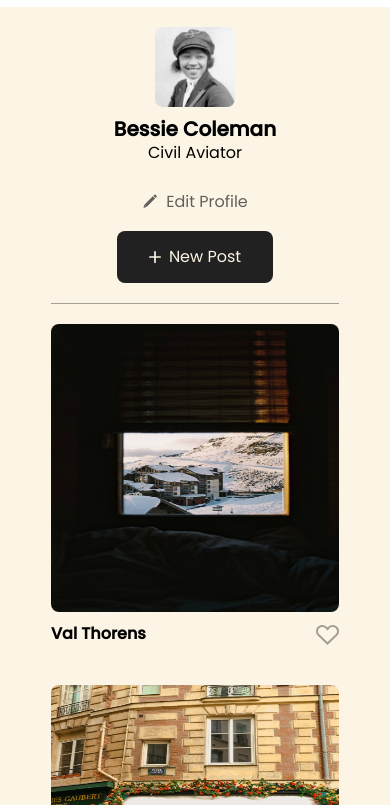
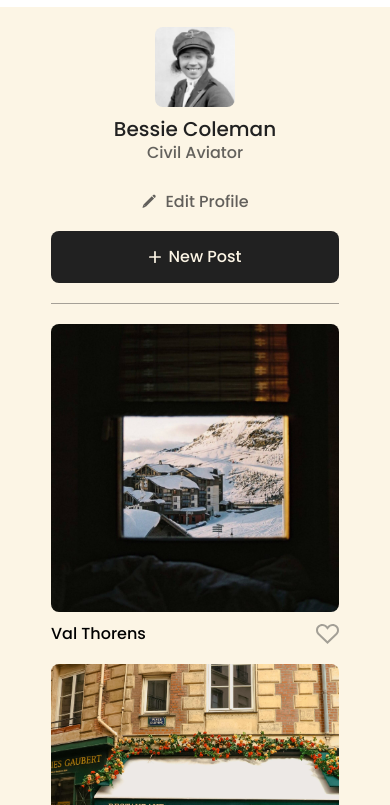
Before and after one commit to TheAnthroposProject/se_project_spots, a plain HTML site: page index.html in a window 390 px wide. Shown: the part 39-844 px from the top of the page. Drawn offline with Linux system fonts and the light colour scheme.

Commit message:
update multiple css files for better func.

```diff
--- a/blocks/card.css
+++ b/blocks/card.css
@@ -3,6 +3,8 @@
 }
 
 .card__img {
+  object-fit: cover;
+  object-position: center;
   height: 413px;
   width: 100%;
   display: block;
@@ -19,7 +21,8 @@
 .card__title {
   max-width: 355px;
   font-size: 20px;
-  line-height: 1.3;
+  font-weight: 500;
+  line-height: 1.2;
   margin: 0;
   text-overflow: ellipsis;
   white-space: nowrap;
@@ -27,27 +30,23 @@
 }
 
 .card__like-bttn {
-  background-image: url(../images/like-icon.svg);
+  background: transparent url(../images/like-icon.svg) center/contain no-repeat;
   width: 23px;
   height: 20px;
   border: none;
   opacity: 40%;
-  background-color: transparent;
+  cursor: pointer;
 }
 
 .card__like-bttn:hover {
   opacity: 1;
-  cursor: pointer;
 }
 
 @media screen and (max-width: 627px) {
   .card__title {
     font-size: 16px;
-    line-height: 1.3;
-    max-width: 260px;
-    text-overflow: ellipsis;
-    white-space: nowrap;
-    overflow: hidden;
+    line-height: 1;
+    max-width: 235px;
   }
 
   .card__img {
--- a/blocks/cards.css
+++ b/blocks/cards.css
@@ -11,7 +11,7 @@
 
 @media screen and (max-width: 627px) {
   .cards__list {
-    gap: 20px 0 20px;
+    gap: 20px 20px;
     grid-template-columns: repeat(auto-fit, 288px);
   }
 }
--- a/blocks/content.css
+++ b/blocks/content.css
@@ -1,3 +1,9 @@
 .content {
   padding: 0 20px;
 }
+
+@media screen and (max-width: 627px) {
+  .content {
+    padding: 0 16px;
+  }
+}
--- a/blocks/profile.css
+++ b/blocks/profile.css
@@ -18,6 +18,8 @@
 
 .profile__name {
   font-size: 32px;
+  font-weight: 500;
+  color: #212121;
   margin: 0;
   max-width: 420px;
   line-height: 1;
@@ -29,6 +31,9 @@
 }
 
 .profile__description {
+  font-size: 16px;
+  font-weight: 500;
+  color: #212121b2;
   max-width: 420px;
   margin: 12px 0 0;
   line-height: 1;
@@ -39,7 +44,14 @@
   -webkit-box-orient: vertical;
 }
 
+.profile__pencil-icon {
+  height: 16px;
+  width: 16px;
+}
+
 .profile__edit-bttn {
+  font-size: 16px;
+  font-weight: 500;
   color: rgba(33, 33, 33, 1);
   margin-top: auto;
   border: none;
@@ -49,14 +61,16 @@
   gap: 8px;
   background-color: transparent;
   opacity: 70%;
+  cursor: pointer;
 }
 
 .profile__edit-bttn:hover {
-  cursor: pointer;
   opacity: 100%;
 }
 
 .profile__post-bttn {
+  font-size: 16px;
+  font-weight: 500;
   margin-left: auto;
   background-color: #212121;
   color: #fcf5e5;
@@ -68,22 +82,21 @@
   gap: 8px;
   padding: 18px 32px;
   line-height: 1;
+  cursor: pointer;
 }
 
 .profile__post-bttn:hover {
   opacity: 80%;
-  cursor: pointer;
 }
 
 .plus-icon {
   width: 12px;
   height: 12px;
-  border: 2px;
+  border: 2px none;
 }
 
 @media screen and (max-width: 627px) {
   .profile {
-    display: flex;
     flex-direction: column;
     max-width: 288px;
     align-items: center;
@@ -100,12 +113,6 @@
   .profile__name {
     max-width: 288px;
     font-size: 20px;
-    line-height: 1;
-    display: -webkit-box;
-    overflow: hidden;
-    text-overflow: ellipsis;
-    -webkit-line-clamp: 3;
-    -webkit-box-orient: vertical;
   }
 
   .profile__description {
@@ -125,5 +132,7 @@
   .profile__post-bttn {
     margin: 20px 0 0;
     align-self: center;
+    width: 100%;
+    justify-content: center;
   }
 }
--- a/index.html
+++ b/index.html
@@ -17,7 +17,11 @@
       </header>
       <main class="content">
         <section class="profile page__section">
-          <img src="./images/avatar.jpg" alt="avatar" class="profile__avatar" />
+          <img
+            src="./images/avatar.jpg"
+            alt="avatar-img"
+            class="profile__avatar"
+          />
           <div class="profile__column">
             <h1 class="profile__name">Bessie Coleman</h1>
             <p class="profile__description">Civil Aviator</p>
```
